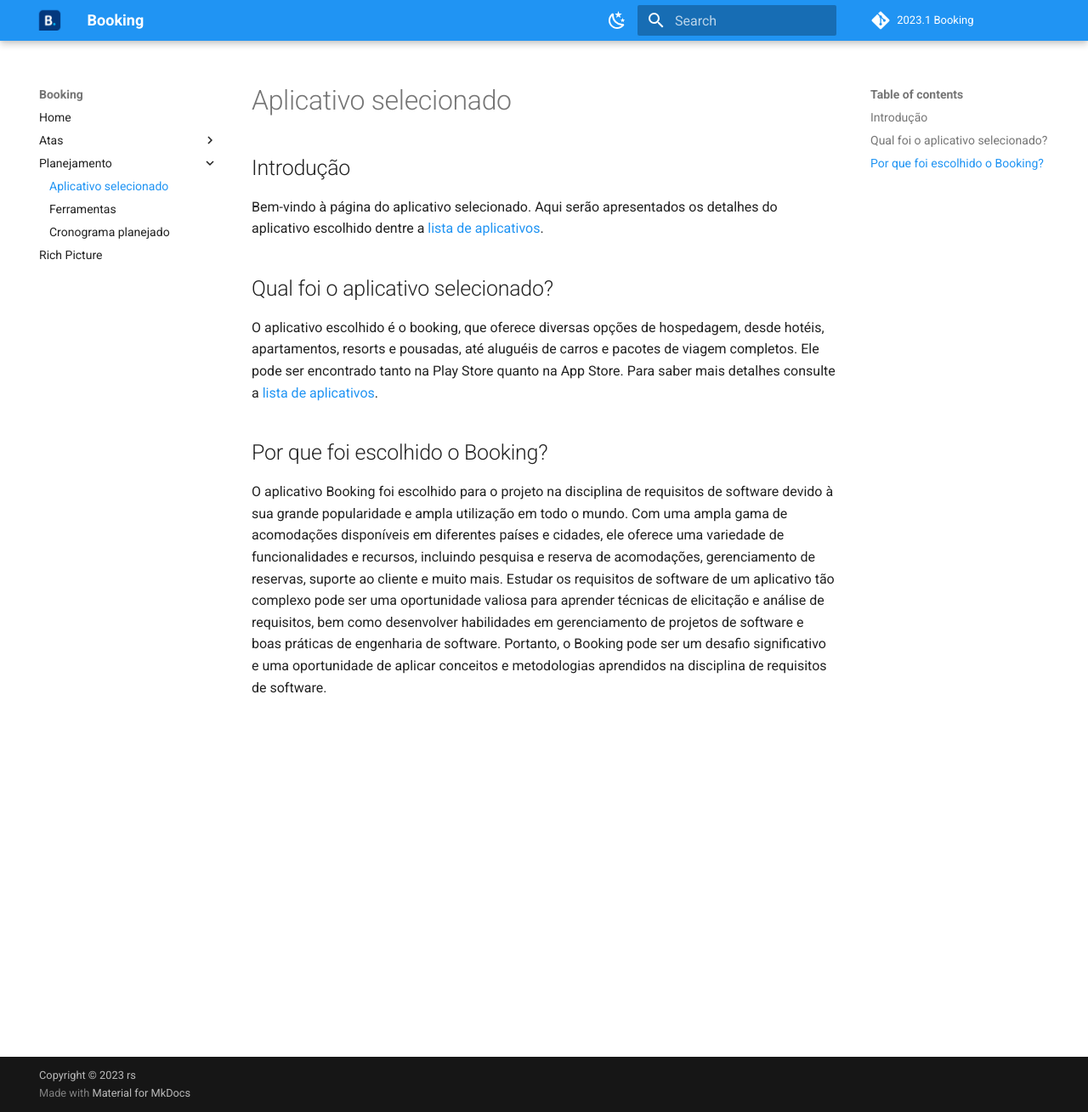
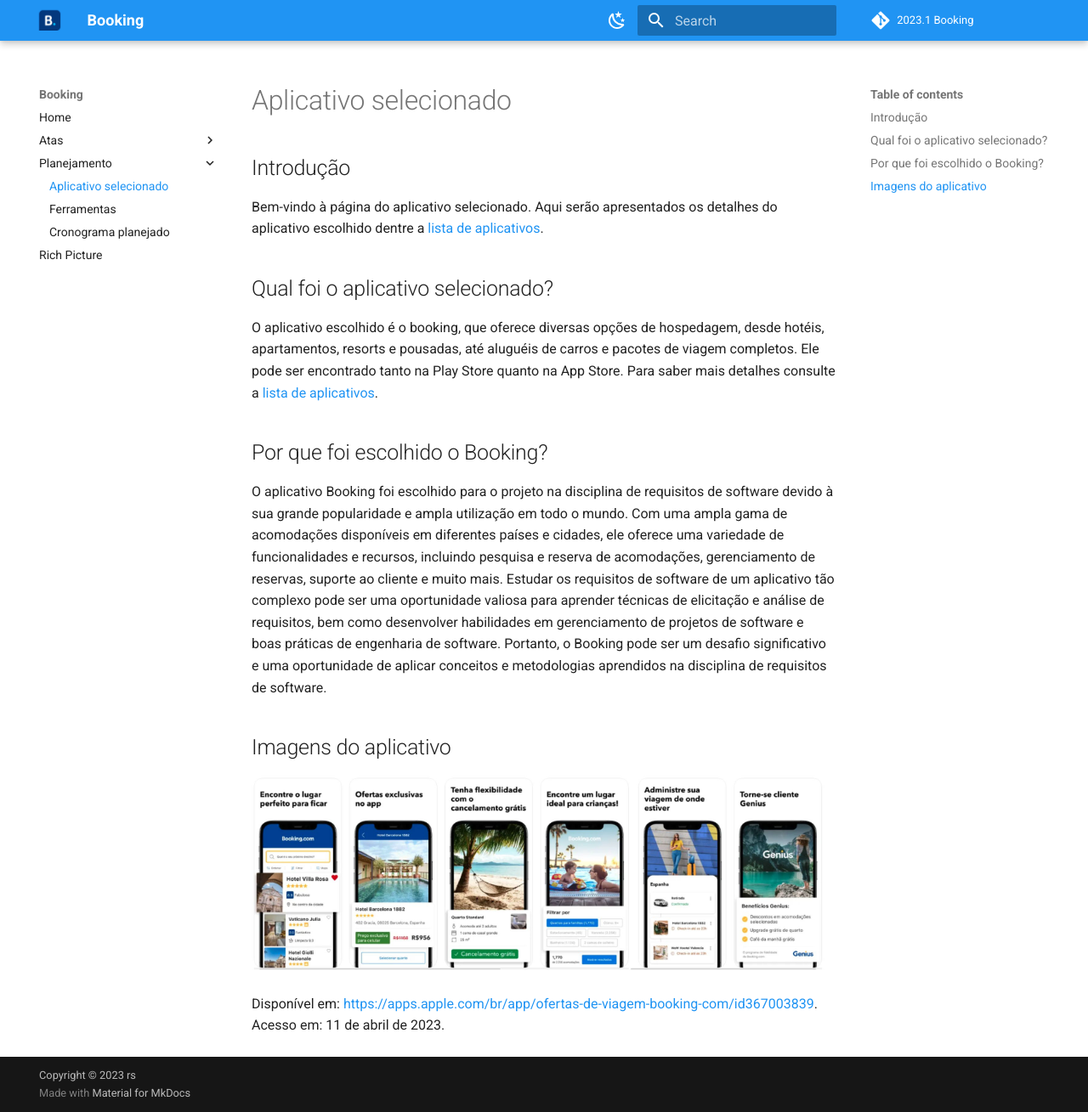
Before and after one commit to Requisitos-de-Software/2023.1-Booking, an MkDocs documentation site: the page built from docs/planejamento/aplicativoSelecionado.md, in a window 1280 px wide and 1309 px high. Shown: the whole window at 85% size. Built offline with MkDocs 1.6.1 and Material for MkDocs 9.7.7, drawn with Linux system fonts in a browser that asks for light colours; comment, search, counter and statistics services are not loaded.

Commit message:
adiciona imagens do aplicativo

```diff
--- a/docs/planejamento/aplicativoSelecionado.md
+++ b/docs/planejamento/aplicativoSelecionado.md
@@ -9,3 +9,9 @@
 ## Por que foi escolhido o Booking?
 
 O aplicativo Booking foi escolhido para o projeto na disciplina de requisitos de software devido à sua grande popularidade e ampla utilização em todo o mundo. Com uma ampla gama de acomodações disponíveis em diferentes países e cidades, ele oferece uma variedade de funcionalidades e recursos, incluindo pesquisa e reserva de acomodações, gerenciamento de reservas, suporte ao cliente e muito mais. Estudar os requisitos de software de um aplicativo tão complexo pode ser uma oportunidade valiosa para aprender técnicas de elicitação e análise de requisitos, bem como desenvolver habilidades em gerenciamento de projetos de software e boas práticas de engenharia de software. Portanto, o Booking pode ser um desafio significativo e uma oportunidade de aplicar conceitos e metodologias aprendidos na disciplina de requisitos de software.
+
+## Imagens do aplicativo
+
+![Imagens do aplicativo Booking](../assets/appSelecionado/imagensBooking.jpg)
+
+Disponível em: [https://apps.apple.com/br/app/ofertas-de-viagem-booking-com/id367003839](). Acesso em: 11 de abril de 2023.
```
